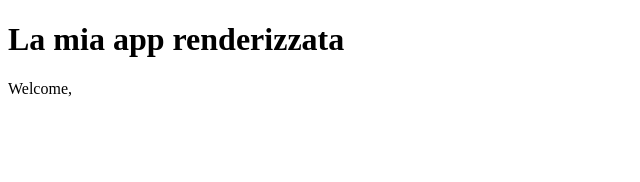
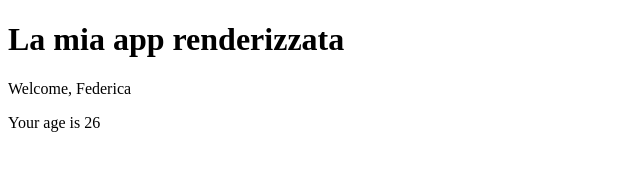
Before and after one commit to Fede-forti/eserciziReact, a React (Create React App) app in the folder esercizio-react/esercizio-componenti/: page / in a window 1280 px wide. Shown: the top 182 px of the page, without its empty margins (0-640 px from the left). Built offline with nearby package versions, Linux system fonts and the light colour scheme.

Commit message:
exercise done

```diff
--- /dev/null
+++ b/esercizio-react/esercizio-componenti/src/Age.js
@@ -0,0 +1,7 @@
+import React from "react";
+
+export class Age extends React.Component {
+    render() {
+        return <p>Your age is {this.props.age}</p>
+    }
+}
--- a/esercizio-react/esercizio-componenti/src/App.js
+++ b/esercizio-react/esercizio-componenti/src/App.js
@@ -6,7 +6,7 @@
     return (
       <div>
         <h1>La mia app renderizzata</h1>
-        <Welcome />
+        <Welcome name="Federica"/>
       </div>
     );
   }
--- a/esercizio-react/esercizio-componenti/src/Welcome.js
+++ b/esercizio-react/esercizio-componenti/src/Welcome.js
@@ -1,7 +1,13 @@
 import React from "react";
+import { Age } from "./Age";
 
 export class Welcome extends React.Component {
-    render() {
-        return <p>Welcome, {this.props.name}</p>
-    }
+  render() {
+    return (
+      <div>
+        <p>Welcome, {this.props.name}</p>
+        <Age age={26} />
+      </div>
+    );
+  }
 }
```
